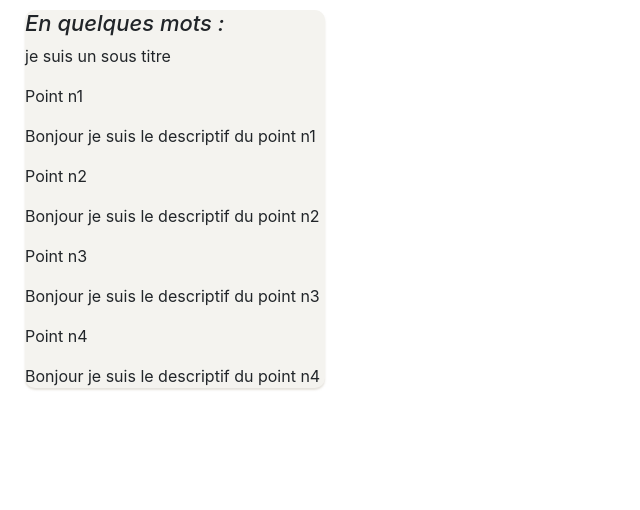
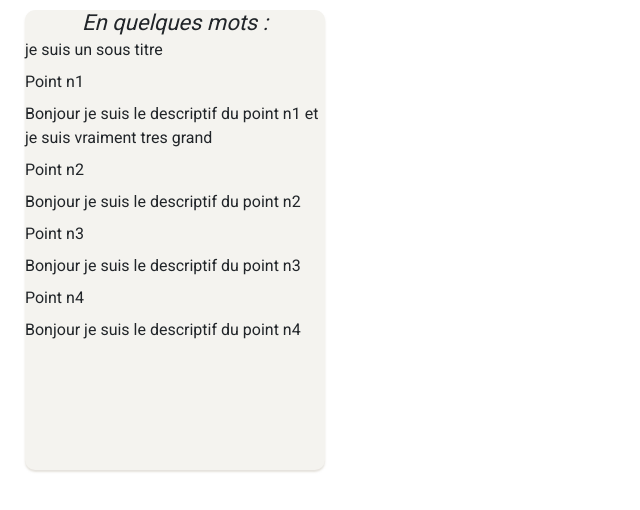
Before and after one commit to tskynet/blog, a Vue app: page /fiche in a window 1280 px wide. Shown: the top 510 px of the page, without its empty margins (0-640 px from the left). Built offline with nearby package versions, Linux system fonts and the light colour scheme; what vue-notification would draw is missing.

Commit message:
css fiche

```diff
--- a/src/components/FicheTechnique.vue
+++ b/src/components/FicheTechnique.vue
@@ -42,7 +42,7 @@ export default {
       soustitre: 'je suis un sous titre',
       point1: {
         title: 'Point n1',
-        text: 'Bonjour je suis le descriptif du point n1'
+        text: 'Bonjour je suis le descriptif du point n1 et je suis vraiment tres grand'
       },
       point2: {
         title: 'Point n2',
@@ -63,7 +63,11 @@ export default {
 
 <!-- Add "scoped" attribute to limit CSS to this component only -->
 <style scoped>
+@import url('https://fonts.googleapis.com/css?family=Roboto');
 .ficheTechnique{
+  font-family: 'Roboto', sans-serif;
+  min-height: 460px;
+  min-width: 300px;
   max-height: 460px;
   max-width: 300px;
 }
@@ -77,5 +81,10 @@ export default {
 #ficheTechnique .ficheTechnique h2{
   font-size:22px;
   font-style:italic;
+  margin-bottom: 2px;
+  text-align: center;
+}
+#ficheTechnique .ficheTechnique p{
+  margin-bottom: 8px;
 }
 </style>
```
